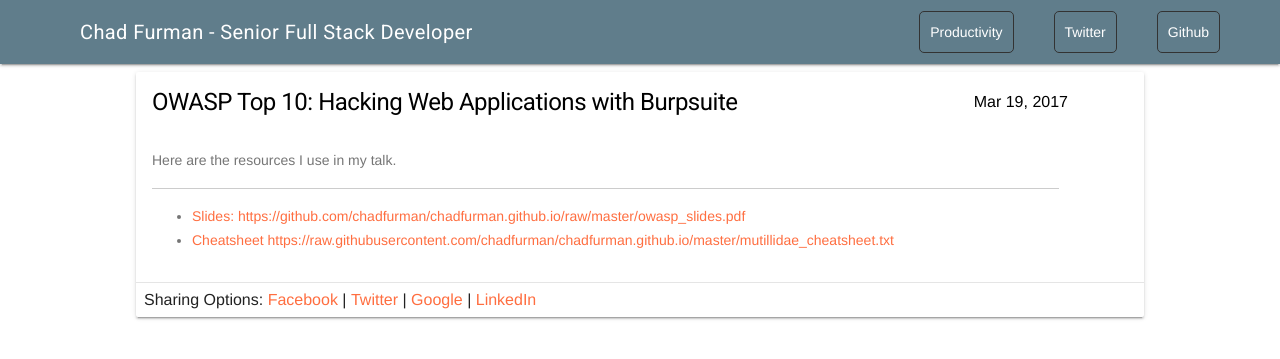
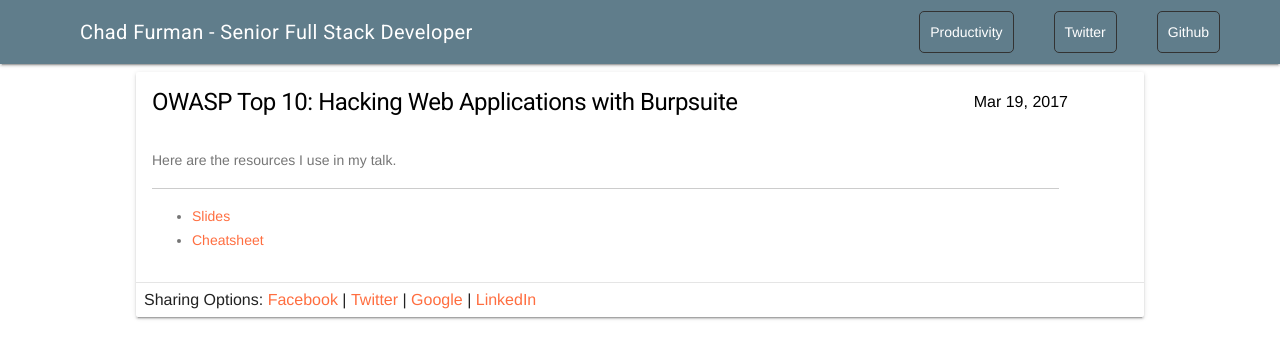
Before and after one commit to chadfurman/chadfurman.github.io, a Jekyll site: the page built from _posts/2017-03-19-OWASP-Top-10-Hacking-with-Burpsuite.markdown, in a window 1280 px wide. Shown: the top 359 px of the page. Built offline with Jekyll 4.4.1, drawn with Linux system fonts in a browser that asks for light colours; Markdown is read by kramdown in place of the engine named in the settings; comment, search, counter and statistics services are not loaded; some of the changed lines change nothing that is shown.

Commit message:
cleanup on resource URLs

```diff
--- a/_posts/2017-03-19-OWASP-Top-10-Hacking-with-Burpsuite.markdown
+++ b/_posts/2017-03-19-OWASP-Top-10-Hacking-with-Burpsuite.markdown
@@ -9,5 +9,5 @@
 
 ---------------
 
-* [Slides: https://github.com/chadfurman/chadfurman.github.io/raw/master/owasp_slides.pdf](https://github.com/chadfurman/chadfurman.github.io/raw/master/owasp_slides.pdf)
-* [Cheatsheet https://raw.githubusercontent.com/chadfurman/chadfurman.github.io/master/mutillidae_cheatsheet.txt](https://raw.githubusercontent.com/chadfurman/chadfurman.github.io/master/mutillidae_cheatsheet.txt)
+* [Slides](https://github.com/chadfurman/chadfurman.github.io/raw/master/owasp_slides.pdf)
+* [Cheatsheet](https://raw.githubusercontent.com/chadfurman/chadfurman.github.io/master/mutillidae_cheatsheet.txt)
```
